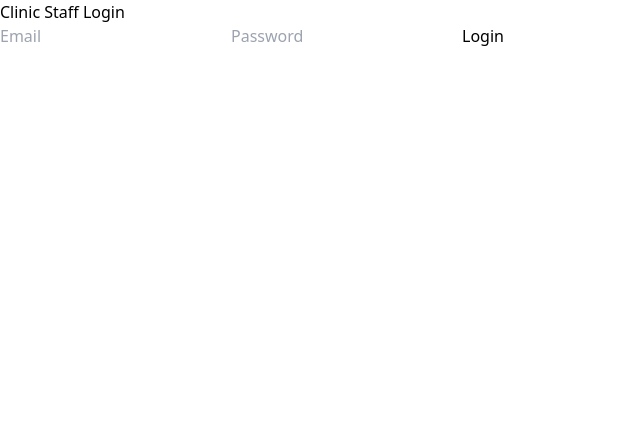
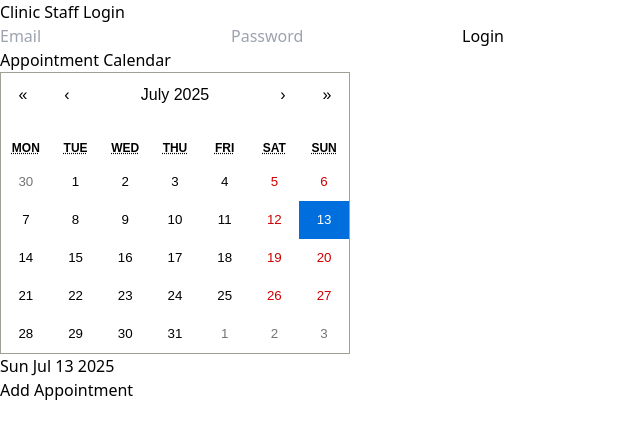
Before and after one commit to prithwirajpm/clinic-appointment-calendar, a React (Vite) app: page / in a window 1280 px wide. Shown: the top 438 px of the page, without its empty margins (0-640 px from the left). Built offline with nearby package versions, Linux system fonts and the light colour scheme.

Commit message:
Create CalendarView component using calendar library with Add button and selected-day data display

```diff
--- a/package.json
+++ b/package.json
@@ -11,6 +11,7 @@
   },
   "dependencies": {
     "react": "^19.1.0",
+    "react-calendar": "^6.0.0",
     "react-dom": "^19.1.0",
     "react-router-dom": "^7.6.3",
     "react-toastify": "^11.0.5"
--- a/src/App.jsx
+++ b/src/App.jsx
@@ -1,10 +1,12 @@
 import "./App.css";
+import CalendarView from "./components/CalendarView";
 import LoginForm from "./components/LoginForm";
 
 function App() {
   return (
     <>
       <LoginForm />
+      <CalendarView />
     </>
   );
 }
--- a/src/components/CalendarView.jsx
+++ b/src/components/CalendarView.jsx
@@ -1,9 +1,30 @@
-import React from 'react'
+import { useState, useEffect } from "react";
+import Calendar from "react-calendar";
+import "react-calendar/dist/Calendar.css";
 
-function CalendarView() {
+const CalendarView = () => {
+  const [selectedDate, setSelectedDate] = useState(new Date());
+
   return (
-    <div>CalendarView</div>
-  )
-}
+    <div className="p-4">
+      <h2 className="text-2xl font-bold mb-4">Appointment Calendar</h2>
+      <div className="flex flex-col lg:flex-row gap-4">
+        <Calendar
+          onChange={setSelectedDate}
+          value={selectedDate}
+          className="rounded-lg shadow"
+        />
+        <div className="flex-1">
+          <h3 className="text-lg font-semibold mb-2">
+            {selectedDate.toDateString()}
+          </h3>
+          <button className="mt-4 bg-green-600 text-white px-4 py-2 rounded">
+            Add Appointment
+          </button>
+        </div>
+      </div>
+    </div>
+  );
+};
 
-export default CalendarView
+export default CalendarView;
```
Also changed, not shown: 1 other file (tests, documents, lock files or other folders).
